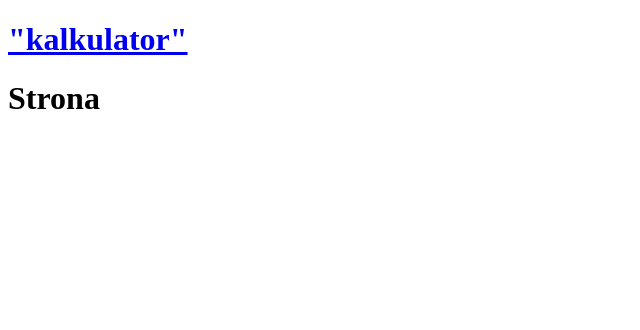
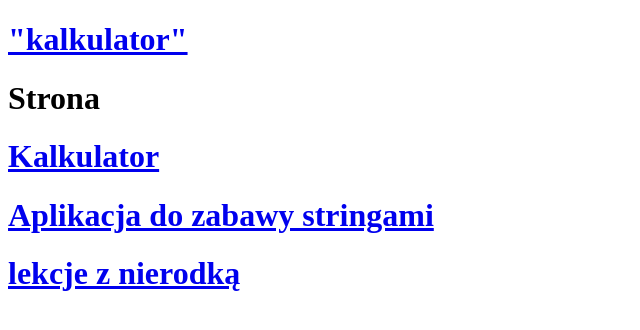
Before and after one commit to BartekSz3I/3i, a plain HTML site: page index.html in a window 1280 px wide. Shown: the whole page, without its empty margins (0-640 px from the left). Drawn offline with Linux system fonts and the light colour scheme.

Commit message:
odnosniki na stronie glownej

```diff
--- a/index.html
+++ b/index.html
@@ -25,5 +25,8 @@
             document.write('Wynik: ' + (liczba1 + liczba2) + )
         }
         </script>
+        <h1><a href="kalkulator.html">Kalkulator</h1>
+        <h1><a href="prosta_aplikacja.html">Aplikacja do zabawy stringami</h1>
+        <h1><a href="nierodka.html">lekcje z nierodką</h1>
     </body>
 </html>
```
